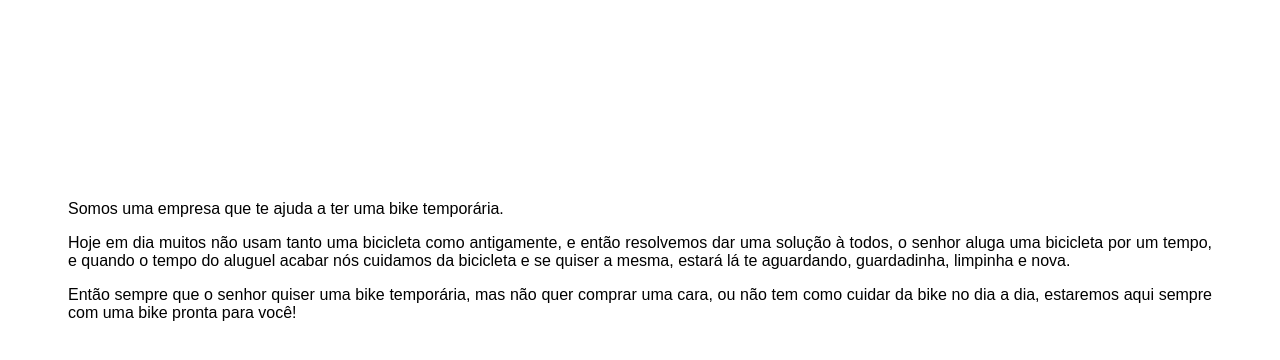
After one commit to sldrafaell/Cadastro, a PHP site: page /Sobre.html in a window 1280 px wide. The commit adds this page. Shown: the top 360 px of the page. Run offline with PHP 8.4, Linux system fonts and the light colour scheme.

Commit message:
Add files via upload

```diff
--- a/Alugar.php
+++ b/Alugar.php
@@ -22,6 +22,9 @@
             <p>R$7.500</p>
         </figure>
     </div>
-    <a class="button is-primary m-6 p-4" href="Login.php">Avançar</a>
+    <div class="m-6">
+        <a class="button is-primary" href="Login.php">Avançar</a>
+        <a class="button is-primary" href="Sobre.html">Sobre nós</a>
+    </div>
 </body>
 </html>
--- /dev/null
+++ b/Sobre.html
@@ -0,0 +1,27 @@
+<!DOCTYPE html>
+<html lang="pt-br">
+<head>
+    <meta charset="UTF-8">
+    <meta name="viewport" content="width=device-width, initial-scale=1.0">
+    <title>Sobre nós</title>
+    <style>
+        body {
+            font-family: Arial, sans-serif;
+        }
+        div {
+            margin: 60px;
+            margin-top: 200px;
+        }
+        p {
+            text-align: justify;
+        }
+    </style>
+</head>
+<body>
+    <div>
+        <p>Somos uma empresa que te ajuda a ter uma bike temporária.</p>
+        <p>Hoje em dia muitos não usam tanto uma bicicleta como antigamente, e então resolvemos dar uma solução à todos, o senhor aluga uma bicicleta por um tempo, e quando o tempo do aluguel acabar nós cuidamos da bicicleta e se quiser a mesma, estará lá te aguardando, guardadinha, limpinha e nova.</p>
+        <p>Então sempre que o senhor quiser uma bike temporária, mas não quer comprar uma cara, ou não tem como cuidar da bike no dia a dia, estaremos aqui sempre com uma bike pronta para você!</p>
+    </div>
+</body>
+</html>
```
